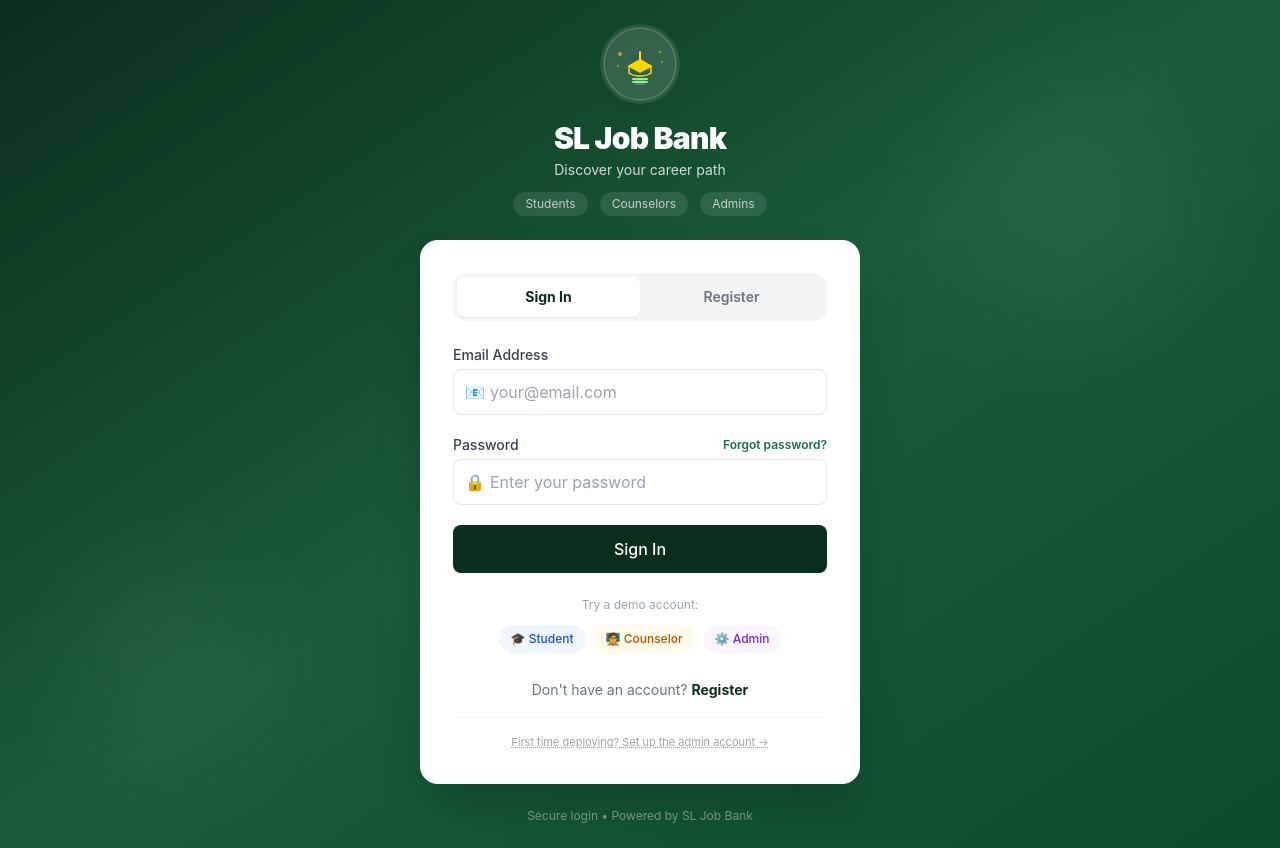
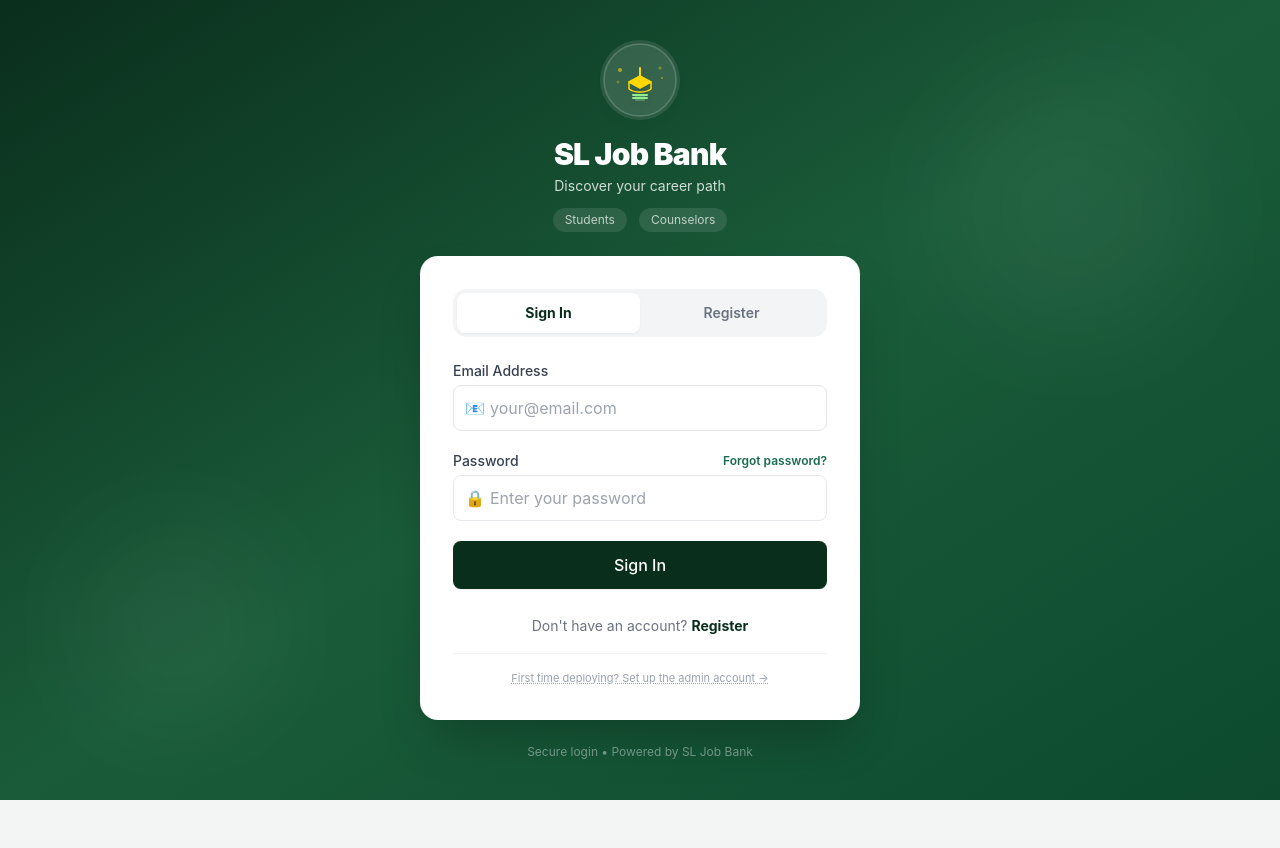
Before and after one commit to Wijayakumar-Darshan/JobHub, a React (Vite) app in the folder sljobbank/frontend/: page /login in a window 1280 px wide. After the commit the page ends 800 px from the top, so only its background shows below. Built offline with nearby package versions, Linux system fonts and the light colour scheme; no server answers.

Commit message:
updated LoginPage.jsx file

```diff
--- a/sljobbank/frontend/src/pages/auth/LoginPage.jsx
+++ b/sljobbank/frontend/src/pages/auth/LoginPage.jsx
@@ -10,12 +10,6 @@ const ROLE_ROUTES = {
   STUDENT:     '/student/dashboard',
   COUNSELOR:   '/counselor/dashboard',
   SUPER_ADMIN: '/admin/dashboard',
-}
-
-const DEMO_CREDENTIALS = {
-  student: { email: 'student@example.com', password: 'password123' },
-  counselor: { email: 'counselor@example.com', password: 'password123' },
-  admin: { email: 'admin@example.com', password: 'password123' },
 }
 
 export default function LoginPage() {
@@ -42,15 +36,6 @@ export default function LoginPage() {
       toast.error(err.response?.data?.message || err.message || 'Login failed.')
     } finally {
       setLoading(false)
-    }
-  }
-
-  function fillDemo(role) {
-    const creds = DEMO_CREDENTIALS[role]
-    if (creds) {
-      setValue('email', creds.email)
-      setValue('password', creds.password)
-      toast.success(`Demo credentials filled for ${role.charAt(0).toUpperCase() + role.slice(1)}!`, { duration: 2000 })
     }
   }
 
@@ -122,7 +107,6 @@ export default function LoginPage() {
           <div className="flex items-center justify-center gap-3 mt-3">
             <span className="text-xs bg-white/10 text-white/70 px-3 py-1 rounded-full">Students</span>
             <span className="text-xs bg-white/10 text-white/70 px-3 py-1 rounded-full">Counselors</span>
-            <span className="text-xs bg-white/10 text-white/70 px-3 py-1 rounded-full">Admins</span>
           </div>
         </div>
 
@@ -194,34 +178,6 @@ export default function LoginPage() {
             </button>
           </form>
 
-          {/* Demo quick login buttons */}
-          <div className="mt-6">
-            <p className="text-xs text-gray-400 text-center mb-3">Try a demo account:</p>
-            <div className="flex flex-wrap gap-2 justify-center">
-              <button
-                type="button"
-                onClick={() => fillDemo('student')}
-                className="text-xs bg-blue-50 hover:bg-blue-100 text-blue-700 font-medium px-3 py-1.5 rounded-full transition-colors"
-              >
-                🎓 Student
-              </button>
-              <button
-                type="button"
-                onClick={() => fillDemo('counselor')}
-                className="text-xs bg-amber-50 hover:bg-amber-100 text-amber-700 font-medium px-3 py-1.5 rounded-full transition-colors"
-              >
-                🧑‍🏫 Counselor
-              </button>
-              <button
-                type="button"
-                onClick={() => fillDemo('admin')}
-                className="text-xs bg-purple-50 hover:bg-purple-100 text-purple-700 font-medium px-3 py-1.5 rounded-full transition-colors"
-              >
-                ⚙️ Admin
-              </button>
-            </div>
-          </div>
-
           <div className="mt-6 text-center">
             <Link
               to="/register"
```
